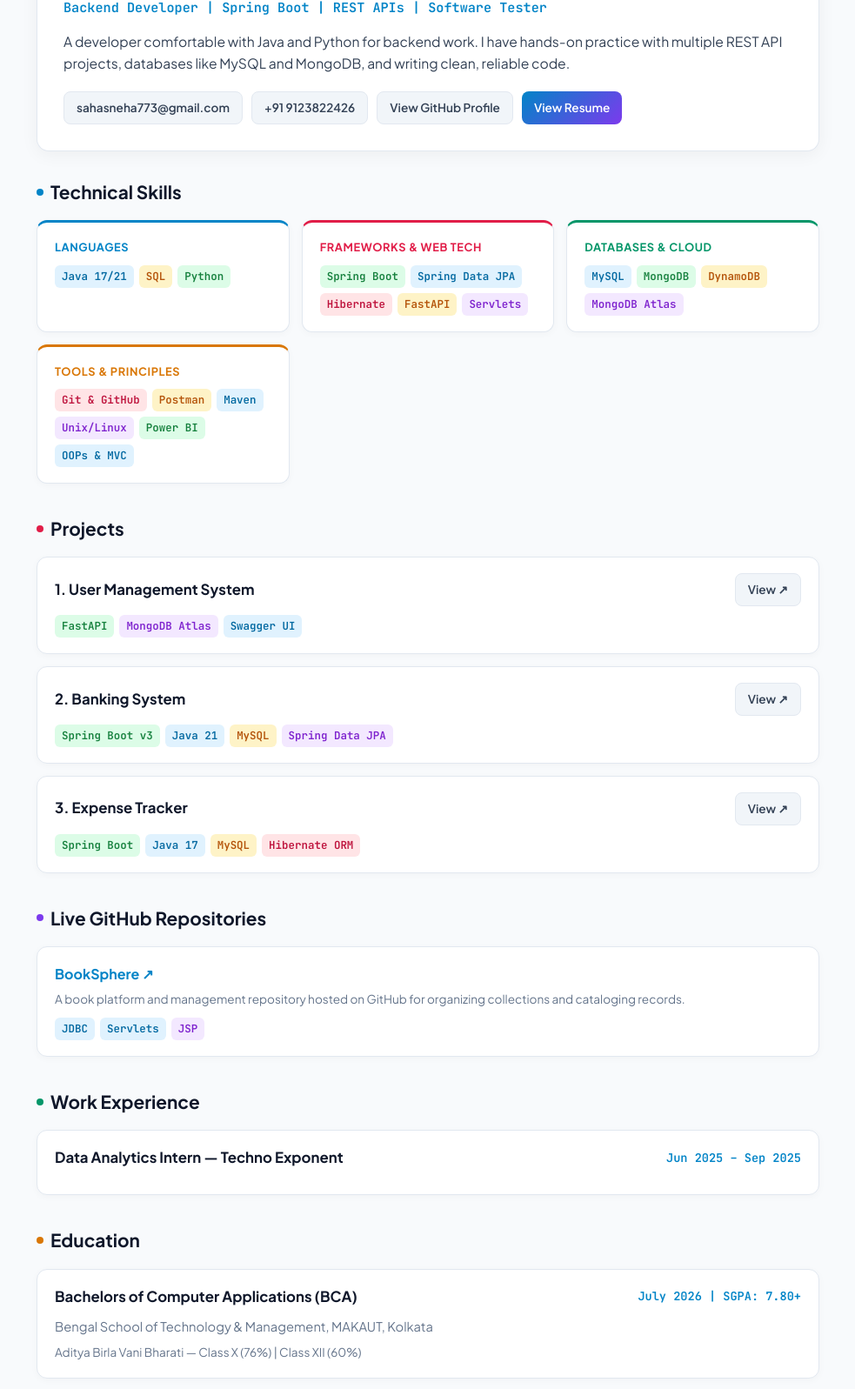
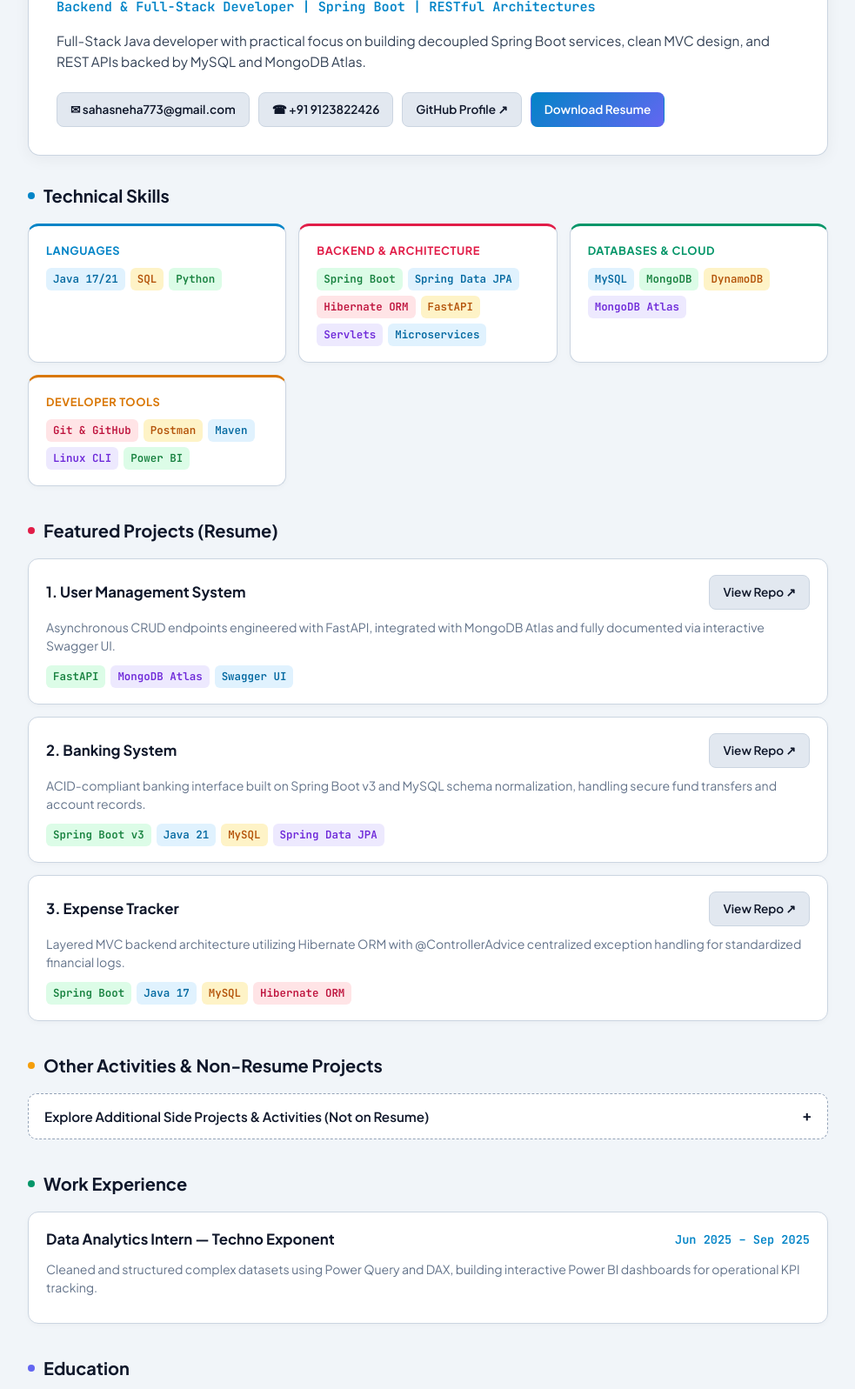
Before and after one commit to SnehaSaha14/snehasaha, a plain HTML site: page index.html in a window 1280 px wide. Shown: the part 142-1739 px from the top of the page at 87% size, without its empty margins (148-1131 px from the left). Drawn offline with Linux system fonts and the light colour scheme; no server answers.

Commit message:
Refactor styles and update project details in index.html
Updated various CSS variables and styles for improved design consistency and responsiveness. Added new project descriptions and modified contact information.

```diff
--- a/index.html
+++ b/index.html
@@ -9,15 +9,18 @@
   <link href="https://fonts.googleapis.com/css2?family=Plus+Jakarta+Sans:wght@400;500;600;700;800&family=JetBrains+Mono:wght@400;500;600&display=swap" rel="stylesheet">
   <style>
     :root {
-      --bg: #f8fafc;
+      --bg: #f1f5f9;
       --card-bg: #ffffff;
-      --border: #e2e8f0;
+      --border: #cbd5e1;
+      --border-subtle: #e2e8f0;
       --text: #334155;
       --text-bright: #0f172a;
       --muted: #64748b;
       --font-main: 'Plus Jakarta Sans', sans-serif;
       --font-mono: 'JetBrains Mono', monospace;
-      --grad-cyan-purple: linear-gradient(135deg, #0284c7, #7c3aed);
+      --accent-blue: #0284c7;
+      --accent-purple: #6366f1;
+      --grad-cyan-purple: linear-gradient(135deg, #0284c7, #6366f1);
     }
 
     * {
@@ -35,7 +38,7 @@
     }
 
     .container {
-      max-width: 900px;
+      max-width: 920px;
       margin: 0 auto;
     }
 
@@ -43,15 +46,15 @@
     header {
       background: var(--card-bg);
       border: 1px solid var(--border);
-      border-top: 4px solid #0284c7;
+      border-top: 4px solid var(--accent-blue);
       border-radius: 14px;
-      padding: 30px;
+      padding: 32px;
       margin-bottom: 30px;
-      box-shadow: 0 4px 20px rgba(0, 0, 0, 0.05);
+      box-shadow: 0 4px 18px rgba(15, 23, 42, 0.05);
     }
 
     h1 {
-      font-size: 2.3rem;
+      font-size: 2.2rem;
       font-weight: 800;
       background: var(--grad-cyan-purple);
       -webkit-background-clip: text;
@@ -60,7 +63,7 @@
     }
 
     .headline {
-      color: #0284c7;
+      color: var(--accent-blue);
       font-family: var(--font-mono);
       font-size: 0.95rem;
       margin-top: 6px;
@@ -70,7 +73,7 @@
     .summary {
       margin-top: 14px;
       color: var(--text);
-      font-size: 0.98rem;
+      font-size: 0.96rem;
     }
 
     /* Action Buttons */
@@ -78,39 +81,41 @@
       display: flex;
       flex-wrap: wrap;
       gap: 10px;
-      margin-top: 20px;
+      margin-top: 22px;
     }
 
     .btn {
       display: inline-flex;
       align-items: center;
       gap: 6px;
-      padding: 7px 14px;
+      padding: 8px 15px;
       border-radius: 8px;
       font-size: 0.85rem;
       font-weight: 600;
       text-decoration: none;
-      color: var(--text);
-      background: #f1f5f9;
+      color: var(--text-bright);
+      background: #e2e8f0;
       border: 1px solid var(--border);
-      transition: 0.2s ease;
+      cursor: pointer;
+      transition: all 0.2s ease;
     }
 
     .btn:hover {
-      border-color: #0284c7;
-      color: #0284c7;
+      border-color: var(--accent-blue);
+      color: var(--accent-blue);
       background: #e0f2fe;
     }
 
     .btn-primary {
       background: var(--grad-cyan-purple);
-      border: none;
+      border: 1px solid transparent;
       color: #ffffff;
     }
 
     .btn-primary:hover {
-      opacity: 0.9;
+      opacity: 0.92;
       color: #ffffff;
+      transform: translateY(-1px);
     }
 
     /* Section Headings */
@@ -119,12 +124,12 @@
     }
 
     h2 {
-      font-size: 1.3rem;
+      font-size: 1.25rem;
       color: var(--text-bright);
       margin-bottom: 16px;
       display: flex;
       align-items: center;
-      gap: 8px;
+      gap: 10px;
       font-weight: 700;
     }
 
@@ -136,7 +141,7 @@
     }
 
     /* Grids & Cards */
-    .skills-grid, .repos-grid {
+    .skills-grid, .repos-grid, .activities-grid {
       display: grid;
       grid-template-columns: repeat(auto-fit, minmax(260px, 1fr));
       gap: 14px;
@@ -147,18 +152,18 @@
       border: 1px solid var(--border);
       border-radius: 12px;
       padding: 18px 20px;
-      box-shadow: 0 2px 8px rgba(0, 0, 0, 0.03);
-      transition: 0.2s ease;
+      box-shadow: 0 2px 6px rgba(15, 23, 42, 0.03);
+      transition: transform 0.2s ease, border-color 0.2s ease, box-shadow 0.2s ease;
     }
 
     .project-card {
       margin-bottom: 14px;
     }
 
-    .skill-card:hover, .project-card:hover, .repo-card:hover {
-      border-color: #93c5fd;
+    .skill-card:hover, .project-card:hover, .repo-card:hover, .info-card:hover {
+      border-color: #94a3b8;
       transform: translateY(-2px);
-      box-shadow: 0 6px 16px rgba(0, 0, 0, 0.06);
+      box-shadow: 0 6px 16px rgba(15, 23, 42, 0.07);
     }
 
     .skill-card.c1 { border-top: 3px solid #0284c7; }
@@ -189,7 +194,6 @@
     .badge {
       display: inline-flex;
       align-items: center;
-      gap: 4px;
       padding: 3px 8px;
       border-radius: 6px;
       font-size: 0.78rem;
@@ -198,12 +202,11 @@
     }
 
     .badge-blue   { background: #e0f2fe; color: #0369a1; }
-    .badge-purple { background: #f3e8ff; color: #7e22ce; }
+    .badge-purple { background: #ede9fe; color: #6d28d9; }
     .badge-green  { background: #dcfce7; color: #15803d; }
     .badge-amber  { background: #fef3c7; color: #b45309; }
     .badge-pink   { background: #ffe4e6; color: #be123c; }
 
-    /* Project & Repo Details */
     .project-header, .info-header {
       display: flex;
       justify-content: space-between;
@@ -219,6 +222,20 @@
       color: var(--text-bright);
     }
 
+    .project-desc {
+      font-size: 0.88rem;
+      color: var(--muted);
+      margin-bottom: 12px;
+      line-height: 1.5;
+    }
+
+    .info-meta {
+      color: var(--accent-blue);
+      font-size: 0.85rem;
+      font-family: var(--font-mono);
+      font-weight: 600;
+    }
+
     .repo-card {
       display: flex;
       flex-direction: column;
@@ -226,7 +243,7 @@
     }
 
     .repo-card a {
-      color: #0284c7;
+      color: var(--accent-blue);
       text-decoration: none;
       font-weight: 700;
     }
@@ -237,11 +254,49 @@
       margin: 6px 0 10px;
     }
 
-    .info-meta {
-      color: #0284c7;
-      font-size: 0.85rem;
+    /* Accordion Toggle Section */
+    .toggle-trigger-btn {
+      width: 100%;
+      display: flex;
+      align-items: center;
+      justify-content: space-between;
+      padding: 14px 18px;
+      background: var(--card-bg);
+      border: 1px dashed #94a3b8;
+      border-radius: 10px;
+      font-size: 0.95rem;
+      font-weight: 600;
+      color: var(--text-bright);
+      cursor: pointer;
+      transition: all 0.2s ease;
+      font-family: var(--font-main);
+    }
+
+    .toggle-trigger-btn:hover {
+      border-color: var(--accent-blue);
+      background: #f8fafc;
+      color: var(--accent-blue);
+    }
+
+    .toggle-indicator {
       font-family: var(--font-mono);
-      font-weight: 600;
+      font-size: 1.1rem;
+      transition: transform 0.2s ease;
+    }
+
+    .toggle-panel {
+      display: none;
+      margin-top: 15px;
+    }
+
+    .toggle-panel.active {
+      display: block;
+      animation: fadeIn 0.25s ease-in-out;
+    }
+
+    @keyframes fadeIn {
+      from { opacity: 0; transform: translateY(-4px); }
+      to { opacity: 1; transform: translateY(0); }
     }
 
     footer {
@@ -257,23 +312,23 @@
 <body>
   <div class="container">
 
-    <!-- Profile / Header Section -->
+    <!-- Profile / Header -->
     <header>
       <h1>Sneha Saha</h1>
-      <p class="headline"> Backend Developer | Spring Boot | REST APIs | Software Tester</p>
+      <p class="headline">Backend & Full-Stack Developer | Spring Boot | RESTful Architectures</p>
       <p class="summary">
-        A developer comfortable with Java and Python for backend work. I have hands-on practice with multiple REST API projects, databases like MySQL and MongoDB, and writing clean, reliable code.
+        Full-Stack Java developer with practical focus on building decoupled Spring Boot services, clean MVC design, and REST APIs backed by MySQL and MongoDB Atlas.
       </p>
 
       <div class="contact-bar">
-        <a href="mailto:sahasneha773@gmail.com" class="btn">sahasneha773@gmail.com</a>
-        <a href="tel:+919123822426" class="btn">+91 9123822426</a>
-        <a href="https://github.com/SnehaSaha14" target="_blank" class="btn">View GitHub Profile</a>
-        <a href="resume.pdf" class="btn btn-primary" target="_blank">View Resume</a>
+        <a href="mailto:sahasneha773@gmail.com" class="btn">✉ sahasneha773@gmail.com</a>
+        <a href="tel:+919123822426" class="btn">☎ +91 9123822426</a>
+        <a href="https://github.com/SnehaSaha14" target="_blank" class="btn">GitHub Profile ↗</a>
+        <a href="resume.pdf" class="btn btn-primary" target="_blank">Download Resume</a>
       </div>
     </header>
 
-    <!-- Technical Skills with Badges -->
+    <!-- Technical Skills -->
     <section>
       <h2><span class="section-dot" style="background: #0284c7;"></span>Technical Skills</h2>
       <div class="skills-grid">
@@ -288,13 +343,14 @@
         </div>
 
         <div class="skill-card c2">
-          <h3>Frameworks & Web Tech</h3>
+          <h3>Backend & Architecture</h3>
           <div class="tags">
             <span class="badge badge-green">Spring Boot</span>
             <span class="badge badge-blue">Spring Data JPA</span>
-            <span class="badge badge-pink">Hibernate</span>
+            <span class="badge badge-pink">Hibernate ORM</span>
             <span class="badge badge-amber">FastAPI</span>
             <span class="badge badge-purple">Servlets</span>
+            <span class="badge badge-blue">Microservices</span>
           </div>
         </div>
 
@@ -309,29 +365,29 @@
         </div>
 
         <div class="skill-card c4">
-          <h3>Tools & Principles</h3>
+          <h3>Developer Tools</h3>
           <div class="tags">
             <span class="badge badge-pink">Git & GitHub</span>
             <span class="badge badge-amber">Postman</span>
             <span class="badge badge-blue">Maven</span>
-            <span class="badge badge-purple">Unix/Linux</span>
+            <span class="badge badge-purple">Linux CLI</span>
             <span class="badge badge-green">Power BI</span>
-            <span class="badge badge-blue">OOPs & MVC</span>
           </div>
         </div>
 
       </div>
     </section>
 
-    <!-- Featured Projects -->
+    <!-- Resume Projects -->
     <section>
-      <h2><span class="section-dot" style="background: #e11d48;"></span>Projects</h2>
+      <h2><span class="section-dot" style="background: #e11d48;"></span>Featured Projects (Resume)</h2>
 
       <div class="project-card">
         <div class="project-header">
           <span class="project-title">1. User Management System</span>
-          <a href="https://github.com/SnehaSaha14" target="_blank" class="btn">View ↗</a>
+          <a href="https://github.com/SnehaSaha14" target="_blank" class="btn">View Repo ↗</a>
         </div>
+        <p class="project-desc">Asynchronous CRUD endpoints engineered with FastAPI, integrated with MongoDB Atlas and fully documented via interactive Swagger UI.</p>
         <div class="tags">
           <span class="badge badge-green">FastAPI</span>
           <span class="badge badge-purple">MongoDB Atlas</span>
@@ -342,8 +398,9 @@
       <div class="project-card">
         <div class="project-header">
           <span class="project-title">2. Banking System</span>
-          <a href="https://github.com/SnehaSaha14" target="_blank" class="btn">View ↗</a>
+          <a href="https://github.com/SnehaSaha14" target="_blank" class="btn">View Repo ↗</a>
         </div>
+        <p class="project-desc">ACID-compliant banking interface built on Spring Boot v3 and MySQL schema normalization, handling secure fund transfers and account records.</p>
         <div class="tags">
           <span class="badge badge-green">Spring Boot v3</span>
           <span class="badge badge-blue">Java 21</span>
@@ -355,8 +412,9 @@
       <div class="project-card">
         <div class="project-header">
           <span class="project-title">3. Expense Tracker</span>
-          <a href="https://github.com/SnehaSaha14" target="_blank" class="btn">View ↗</a>
+          <a href="https://github.com/SnehaSaha14" target="_blank" class="btn">View Repo ↗</a>
         </div>
+        <p class="project-desc">Layered MVC backend architecture utilizing Hibernate ORM with @ControllerAdvice centralized exception handling for standardized financial logs.</p>
         <div class="tags">
           <span class="badge badge-green">Spring Boot</span>
           <span class="badge badge-blue">Java 17</span>
@@ -366,20 +424,52 @@
       </div>
     </section>
 
-    <!-- Other Repositories -->
+    <!-- Toggle Section: Other Activities & Non-Resume Projects -->
     <section>
-      <h2><span class="section-dot" style="background: #7c3aed;"></span>Live GitHub Repositories</h2>
-      <div class="repos-grid" id="github-repos">
+      <h2><span class="section-dot" style="background: #f59e0b;"></span>Other Activities & Non-Resume Projects</h2>
+
+      <button class="toggle-trigger-btn" id="toggleActivitiesBtn" onclick="toggleActivities()">
+        <span>Explore Additional Side Projects & Activities (Not on Resume)</span>
+        <span class="toggle-indicator" id="toggleIcon">+</span>
+      </button>
+
+      <div class="toggle-panel" id="activitiesPanel">
+        <div class="activities-grid">
+
           <div class="repo-card">
             <div>
               <a href="https://github.com/SnehaSaha14/BookSphere" target="_blank">BookSphere ↗</a>
-            <p>A book platform and management repository hosted on GitHub for organizing collections and cataloging records.</p>
+              <p>A book platform and repository catalog management system written with core enterprise Java patterns.</p>
             </div>
             <div class="tags">
               <span class="badge badge-blue">JDBC</span>
               <span class="badge badge-blue">Servlets</span>
               <span class="badge badge-purple">JSP</span>
             </div>
+          </div>
+
+          <div class="repo-card">
+            <div>
+              <a href="https://github.com/SnehaSaha14" target="_blank">React & Node Prototypes ↗</a>
+              <p>Exploratory full-stack frontend-to-backend integrations testing state handling, REST consuming hooks, and UI flows.</p>
+            </div>
+            <div class="tags">
+              <span class="badge badge-blue">React.js</span>
+              <span class="badge badge-green">Node.js</span>
+            </div>
+          </div>
+
+          <div class="repo-card">
+            <div>
+              <a href="https://github.com/SnehaSaha14" target="_blank">Algorithmic & Backend Scripts ↗</a>
+              <p>Data structures, logic exercises, and scripting utilities solving foundational system design and backend problem sets.</p>
+            </div>
+            <div class="tags">
+              <span class="badge badge-amber">Python</span>
+              <span class="badge badge-blue">Java</span>
+            </div>
+          </div>
+
         </div>
       </div>
     </section>
@@ -392,55 +482,36 @@
           <span class="info-title">Data Analytics Intern — Techno Exponent</span>
           <span class="info-meta">Jun 2025 – Sep 2025</span>
         </div>
+        <p class="project-desc">Cleaned and structured complex datasets using Power Query and DAX, building interactive Power BI dashboards for operational KPI tracking.</p>
       </div>
     </section>
 
     <!-- Education -->
     <section>
-      <h2><span class="section-dot" style="background: #d97706;"></span>Education</h2>
+      <h2><span class="section-dot" style="background: #6366f1;"></span>Education</h2>
       <div class="info-card">
         <div class="info-header">
           <span class="info-title">Bachelors of Computer Applications (BCA)</span>
-          <span class="info-meta">July 2026 | SGPA: 7.80+</span>
+          <span class="info-meta">2026 | CGPA: 7.62</span>
         </div>
-        <p style="font-size: 0.92rem; color: var(--muted); margin-bottom: 6px;">Bengal School of Technology & Management, MAKAUT, Kolkata</p>
-        <p style="font-size: 0.85rem; color: var(--muted);">Aditya Birla Vani Bharati — Class X (76%) | Class XII (60%)</p>
+        <p style="font-size: 0.9rem; color: var(--muted); margin-bottom: 4px;">Bengal School of Technology & Management (MAKAUT), Kolkata</p>
+        <p style="font-size: 0.82rem; color: var(--muted);">Aditya Birla Vani Bharati — Class X (76%) | Class XII (60%)</p>
       </div>
     </section>
 
     <footer>
-      <p>Built with by Sneha Saha · Hosted on GitHub Pages</p>
+      <p>© Sneha Saha · Hosted on GitHub Pages</p>
     </footer>
 
   </div>
 
-  <!-- Dynamic GitHub Repos Fetcher -->
   <script>
-    const username = 'SnehaSaha14';
-    const reposContainer = document.getElementById('github-repos');
-
-    fetch(`https://api.github.com/users/${username}/repos?sort=updated&per_page=6`)
-      .then(res => res.ok ? res.json() : Promise.reject())
-      .then(repos => {
-        if (!repos || !repos.length) return;
-        reposContainer.innerHTML = '';
-        repos.forEach(repo => {
-          if (repo.name.toLowerCase() === `${username.toLowerCase()}.github.io`) return;
-          const card = document.createElement('div');
-          card.className = 'repo-card';
-          card.innerHTML = `
-            <div>
-              <a href="${repo.html_url}" target="_blank">${repo.name} ↗</a>
-              <p>${repo.description || 'Repository hosted on GitHub.'}</p>
-            </div>
-            <div style="font-size: 0.78rem; font-family: var(--font-mono); color: #0284c7;">
-              ${repo.language ? `● ${repo.language}` : ''}
-            </div>
-          `;
-          reposContainer.appendChild(card);
-        });
-      })
-      .catch(() => {});
+    function toggleActivities() {
+      const panel = document.getElementById('activitiesPanel');
+      const icon = document.getElementById('toggleIcon');
+      const isOpen = panel.classList.toggle('active');
+      icon.textContent = isOpen ? '−' : '+';
+    }
   </script>
 </body>
 </html>
```
Lines whose indentation alone changed are shown as unchanged.
